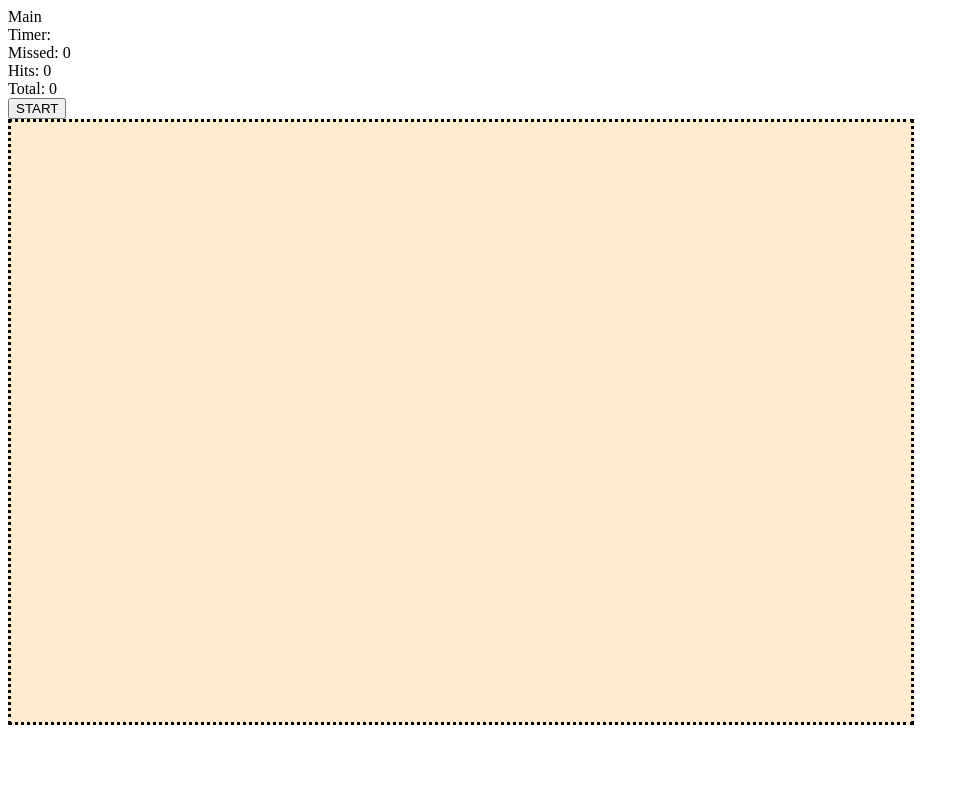
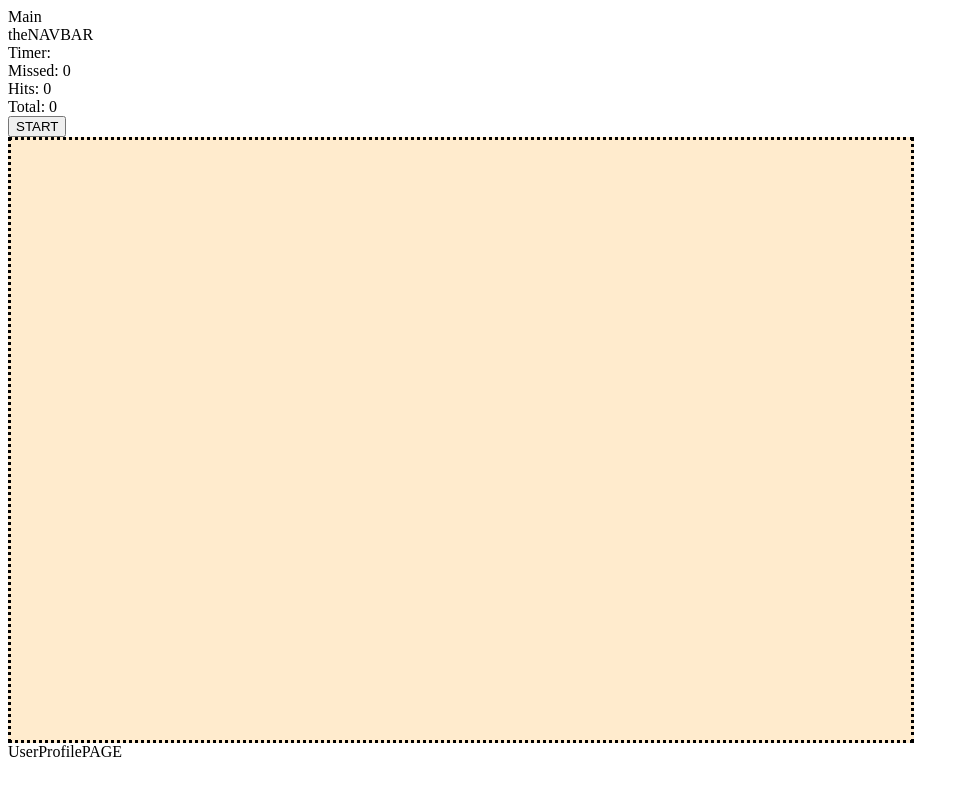
Before and after one commit to wthwang38/phase-5-capstone-aimassist, a React (Create React App) app: page / in a window 1280 px wide. Shown: the top 800 px of the page, without its empty margins (0-969 px from the left). Built offline with nearby package versions, Linux system fonts and the light colour scheme.

Commit message:
added NavBar and userProfile components

```diff
--- a/src/App.js
+++ b/src/App.js
@@ -7,7 +7,7 @@ function App() {
   return (
     <div className="App">
         <Main />
-        <Container />
+
     </div>
   );
 }
--- a/src/Main.js
+++ b/src/Main.js
@@ -1,10 +1,16 @@
 import React from 'react'
-
+import Container from './Container'
+import Navbar from './Navbar'
+import UserProfile from './UserProfile'
 const Main = () => {
   return (
 
 
     <div id='main'>Main
+      <Navbar />
+      <Container />
+      <UserProfile />
+
     </div>
   )
 }
--- /dev/null
+++ b/src/Navbar.js
@@ -0,0 +1,10 @@
+const Navbar = ()=>{
+
+    return (
+    <div>
+        theNAVBAR
+    </div>
+    )
+}
+
+export default Navbar;
--- /dev/null
+++ b/src/UserProfile.js
@@ -0,0 +1,10 @@
+const UserProfile = ()=> {
+
+    return(
+        <div>
+            UserProfilePAGE
+        </div>
+    )
+}
+
+export default UserProfile;
```
Also changed, not shown: 1 other file (tests, documents, lock files or other folders).
